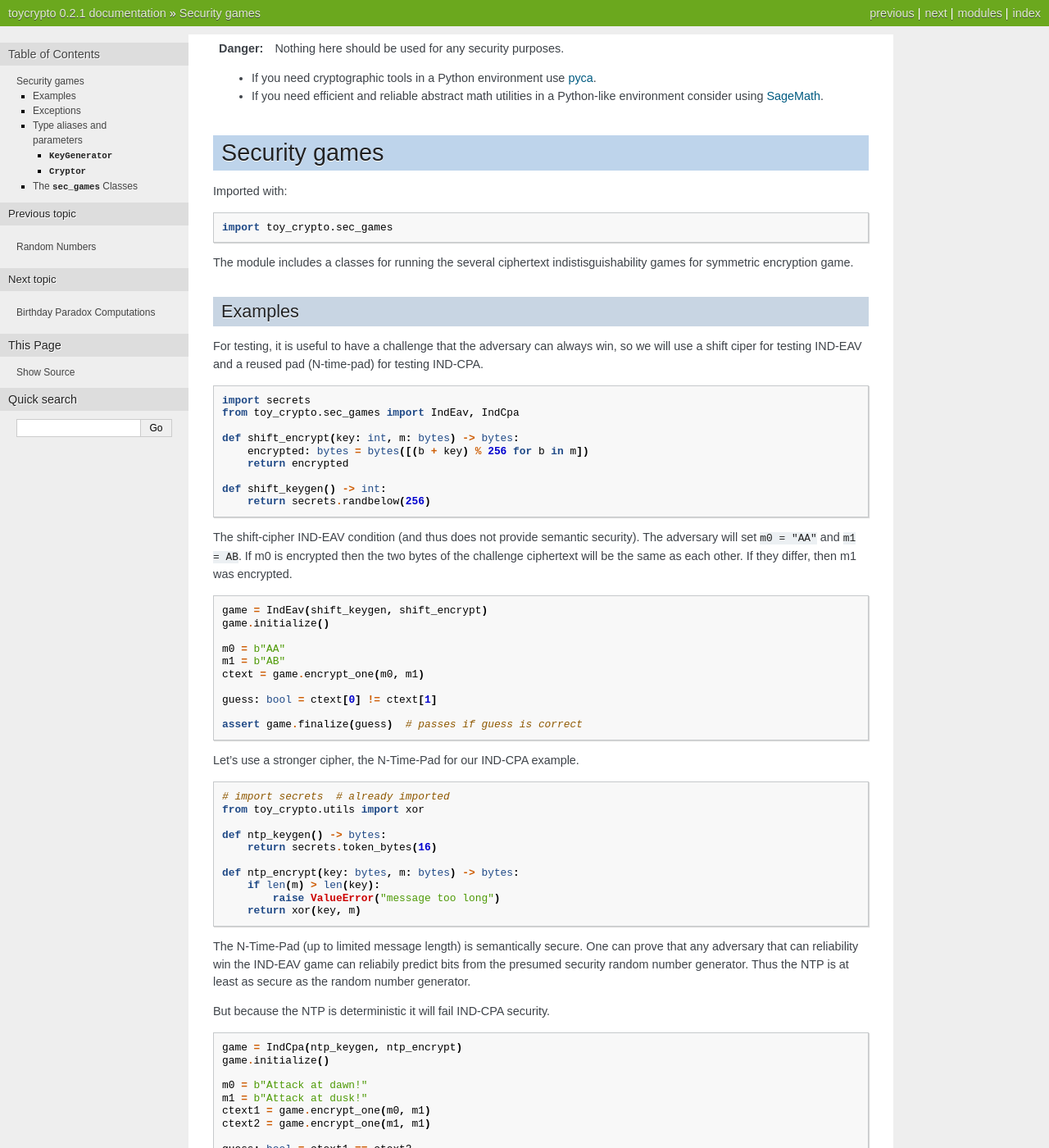
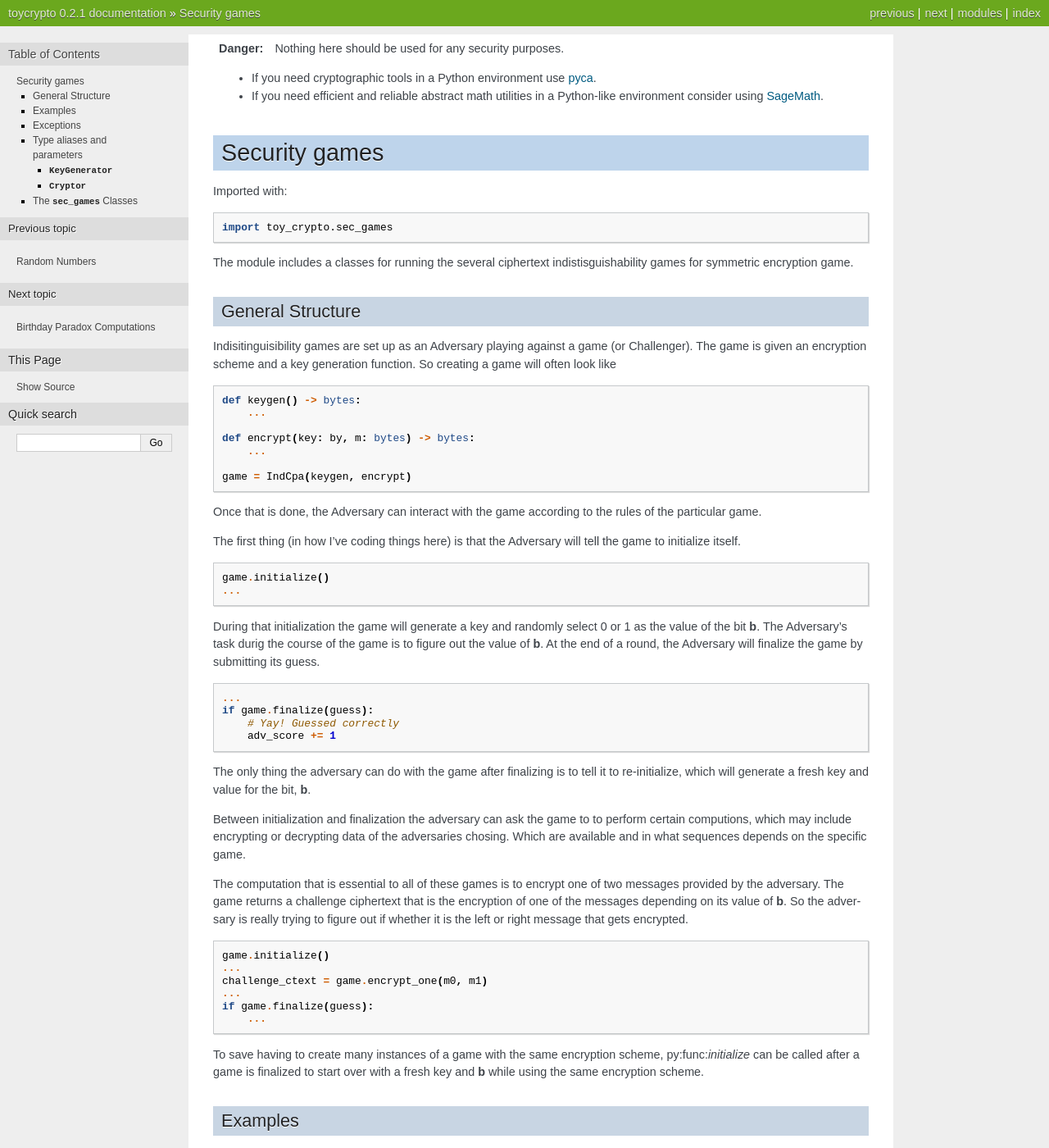
Before and after one commit to jpgoldberg/toy-crypto-math, a Sphinx documentation site: the page built from docs/source/games.rst, in a window 1280 px wide and 1400 px high. Shown: the whole window at 82% size. Built offline with Sphinx 7.4.7, drawn with Linux system fonts in a browser that asks for light colours.

Commit message:
game doc overview

```diff
--- a/docs/source/games.rst
+++ b/docs/source/games.rst
@@ -14,6 +14,71 @@ Security games
 
 The module includes a classes for running the several
 ciphertext indistisguishability games for symmetric encryption game.
+
+General Structure
+------------------
+
+Indisitinguisibility games are set up as an Adversary
+playing against a game (or Challenger).
+The game is given an encryption scheme and a key generation function.
+So creating a game will often look like
+
+.. code-block:: python
+
+    def keygen() -> bytes:
+        ...
+
+    def encrypt(key: by, m: bytes) -> bytes:
+        ...
+
+    game = IndCpa(keygen, encrypt)
+
+Once that is done, the Adversary can interact with the game according to the rules of the particular game.
+
+The first thing (in how I've coding things here) is that the Adversary will tell the game to initialize itself.
+
+.. code-block:: python
+
+    game.initialize()
+    ...
+
+During that initialization the game will generate a key and randomly select 0 or 1 as the value of the bit **b**.
+The Adversary's task durig the course of the game is to figure out the value of **b**.
+At the end of a round, the Adversary will finalize the game by submitting its guess.
+
+.. code-block:: python
+
+    ...
+    if game.finalize(guess):
+        # Yay! Guessed correctly
+        adv_score += 1
+
+The only thing the adversary can do with the game after finalizing is
+to tell it to re-initialize, which will generate a fresh key and value for the bit, **b**.
+
+Between initialization and finalization the adversary can ask the game to
+to perform certain computions, which may include encrypting or decrypting
+data of the adversaries chosing. Which are available and in what sequences depends on the specific game.
+
+The computation that is essential to all of these games is to encrypt one of
+two messages provided by the adversary.
+The game returns a challenge ciphertext that is the encryption of one of
+the messages depending on its value of **b**.
+So the adversary is really trying to figure out if whether it is the left or right message that gets encrypted.
+
+.. code-block:: python
+
+    game.initialize()
+    ...
+    challenge_ctext = game.encrypt_one(m0, m1)
+    ...
+    if game.finalize(guess):
+        ...
+
+To save having to create many instances of a game with the same encryption
+scheme, py:func:`initialize` can be called after a game is finalized
+to start over with a fresh key and **b** while using the same encryption scheme.
+
 
 Examples
 ---------
```
